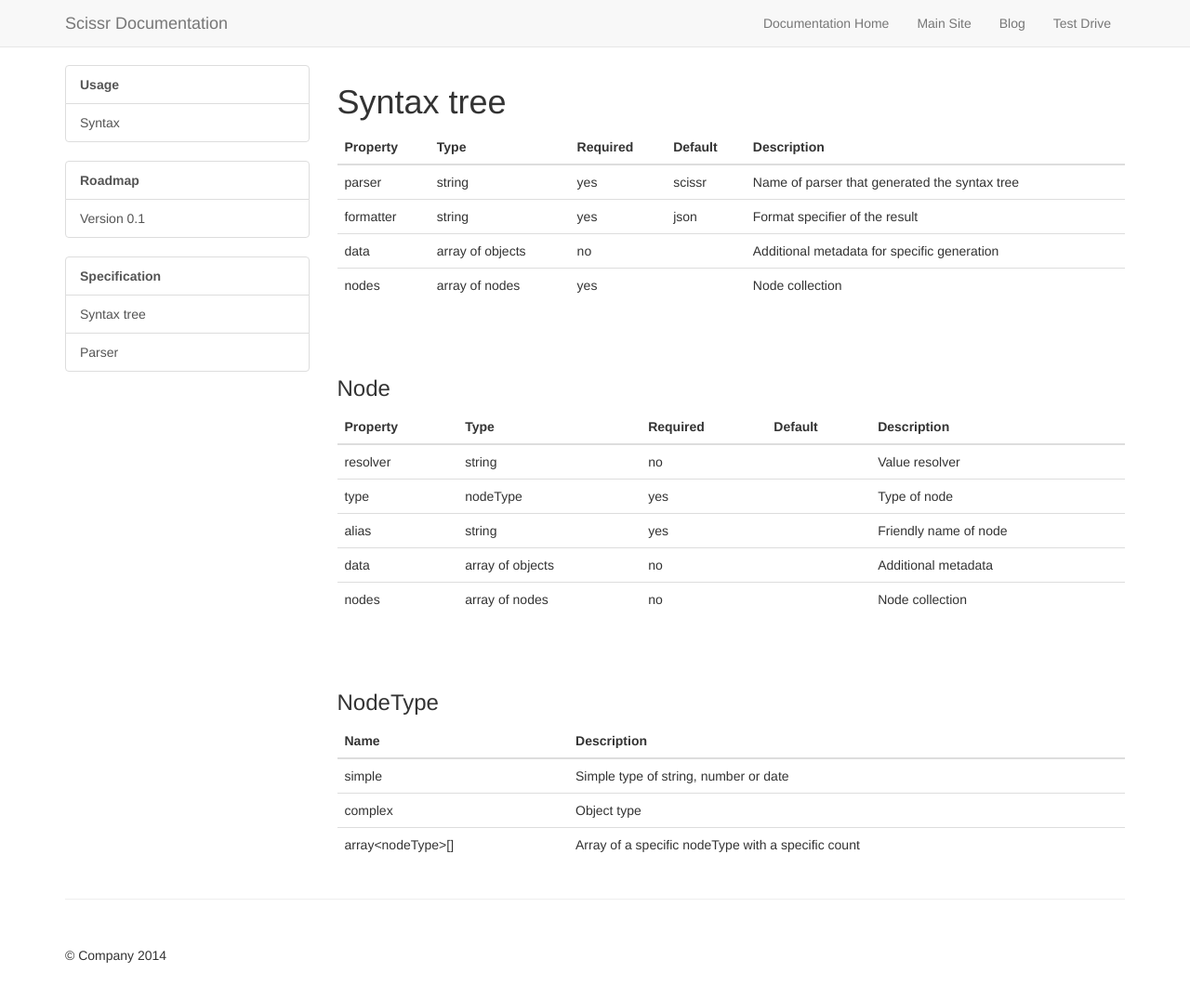
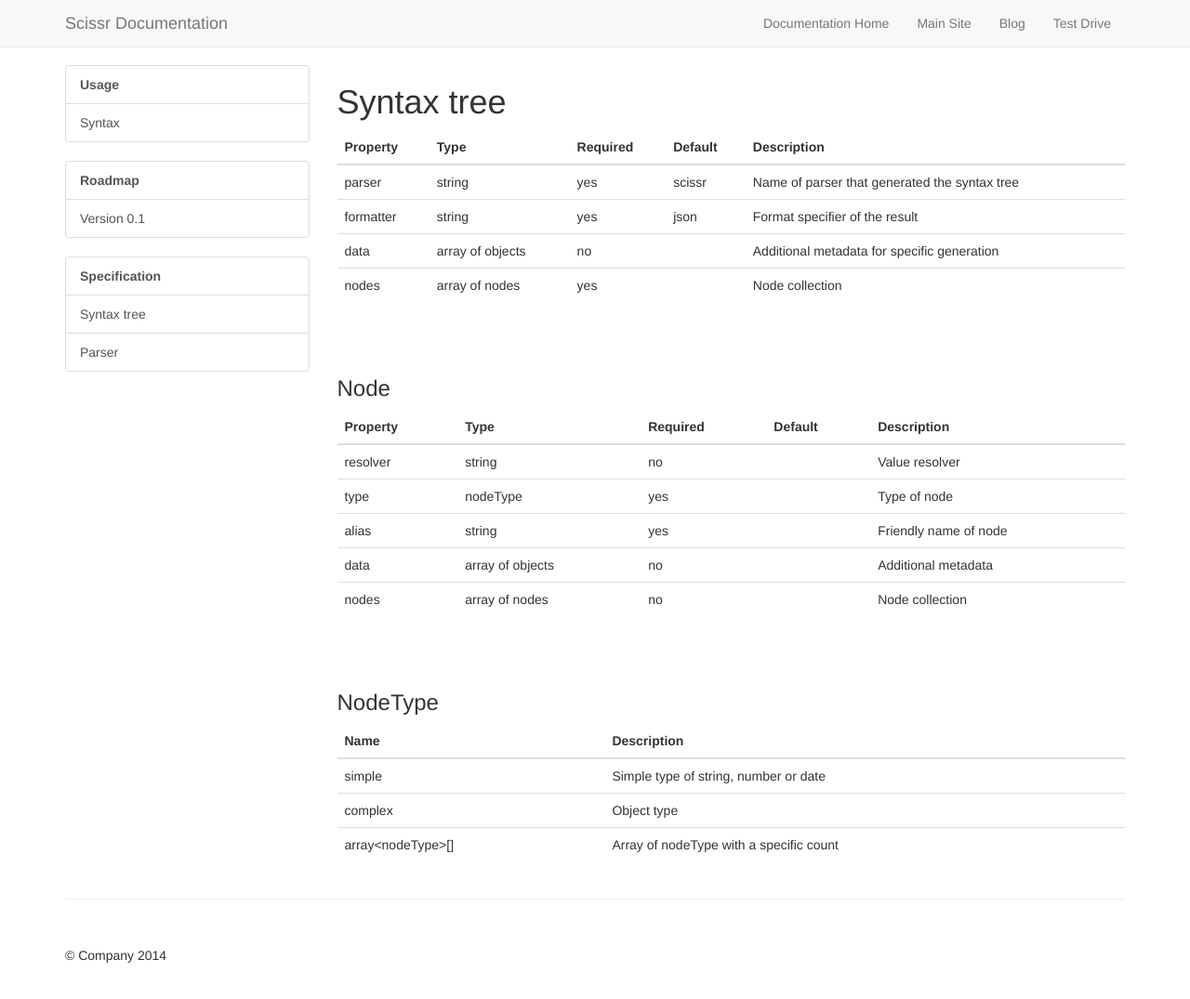
Before and after one commit to Scissr/scissr-docs, a Jekyll site: the page built from specification/syntax-tree/index.md, in a window 1280 px wide and 1078 px high. Shown: the top 1075 px of the window at 93% size. Built offline with Jekyll 4.4.1, drawn with Linux system fonts in a browser that asks for light colours; nearby versions of some CDN libraries.

Commit message:
Re-worded nodeType array description

```diff
--- a/specification/syntax-tree/index.md
+++ b/specification/syntax-tree/index.md
@@ -30,5 +30,5 @@ title: Syntax tree
 | ----------------------- | -------------------------------------------------- |
 | simple                  | Simple type of string, number or date              |
 | complex                 | Object type                                        |
-| array&lt;nodeType&gt;[] | Array of a specific nodeType with a specific count |
+| array&lt;nodeType&gt;[] | Array of nodeType with a specific count            |
 {: class="table"}
```
